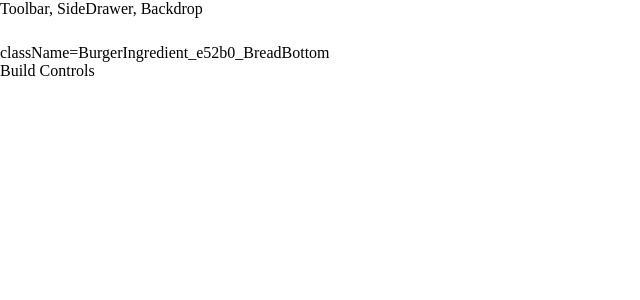
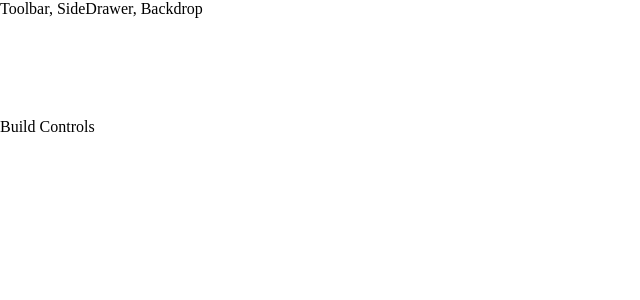
Before and after one commit to timmlaxton/Burger, a React (Create React App) app: page / in a window 1280 px wide. Shown: the top 300 px of the page, without its empty margins (0-640 px from the left). Built offline with nearby package versions, Linux system fonts and the light colour scheme.

Commit message:
added modules to css

```diff
--- a/src/components/Burger/BurgerIngredient/BurgerIngredient.js
+++ b/src/components/Burger/BurgerIngredient/BurgerIngredient.js
@@ -9,7 +9,7 @@ class BurgerIngredient extends Component {
 
     switch (this.props.type) {
         case ('bread-bottom'):
-            ingredient = <div> className={classes.BreadBottom}</div>;
+            ingredient = <div className={classes.BreadBottom}></div>;
             break;
         case ('bread-top'):
         ingredient = (
@@ -31,6 +31,7 @@ class BurgerIngredient extends Component {
     case ('salad'):
         ingredient = <div className={classes.Salad}></div>;
         break;
+
     default:
         ingredient = null;
     }
--- a/src/components/Layout/Layout.module.css
+++ b/src/components/Layout/Layout.module.css
@@ -1,3 +1,3 @@
 .Content {
-    margin-top: 20px;
+    margin-top: 100px;
 }
```
